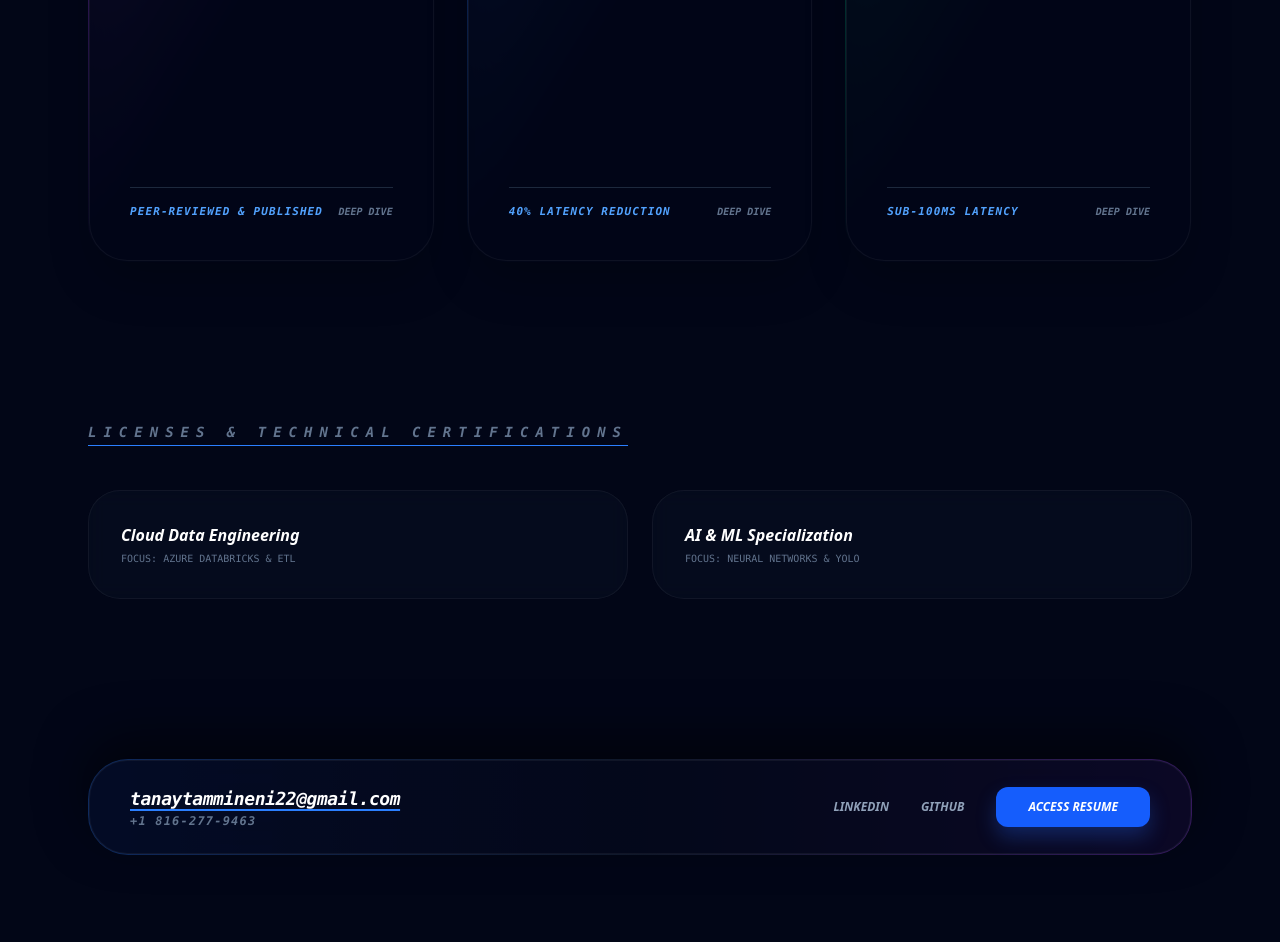
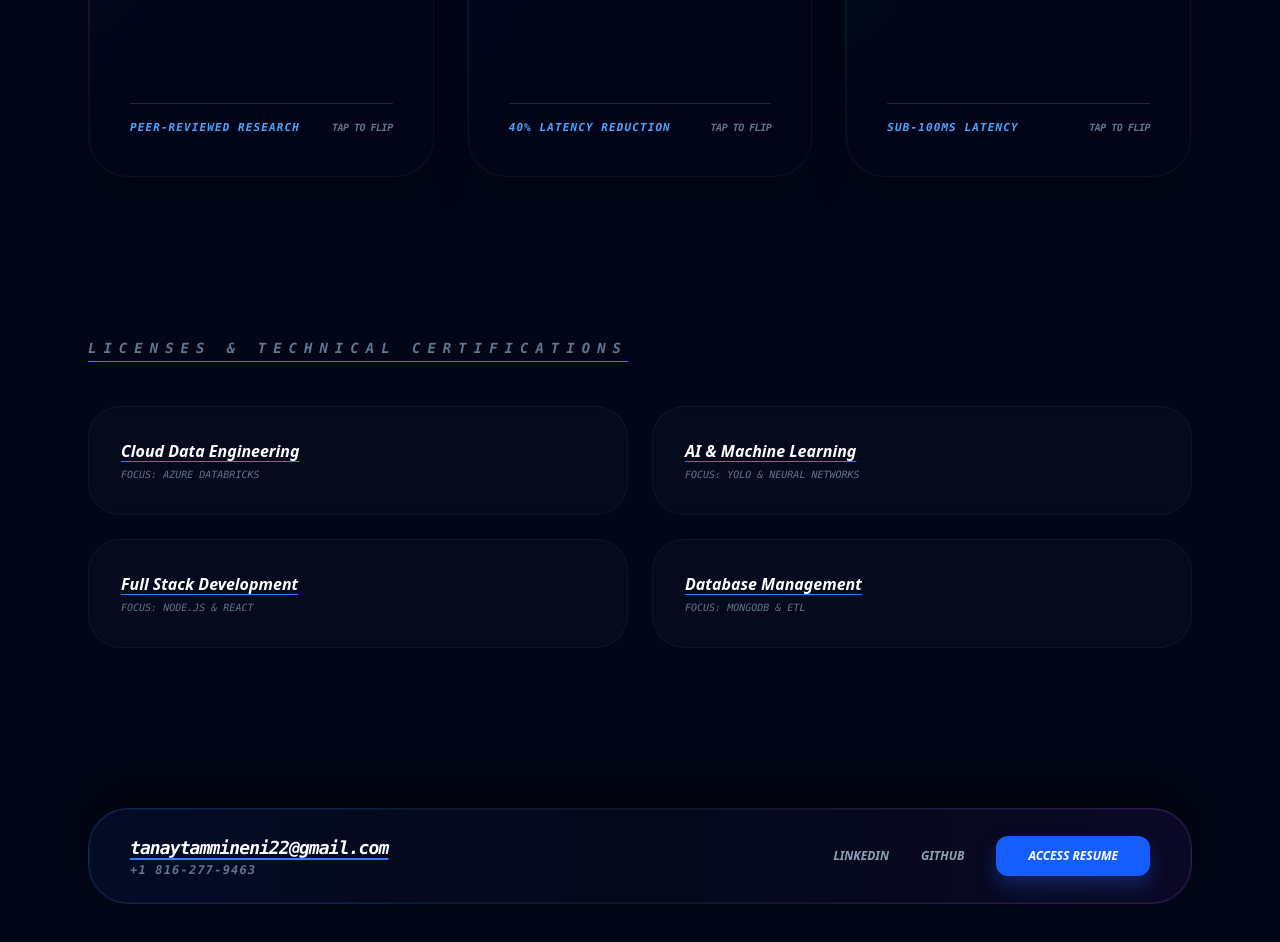
Before and after one commit to TammineniTanay/portfolio, a Next.js app: page / in a window 1280 px wide. Shown: the part 940-1882 px from the top of the page. Built offline with nearby package versions, Linux system fonts and the light colour scheme.

Commit message:
Full expansion: added research link and more certs

```diff
--- a/src/app/page.tsx
+++ b/src/app/page.tsx
@@ -2,6 +2,7 @@
 import { motion } from "framer-motion";
 import React, { useState } from 'react';
 
+// ... (ProjectCard component remains the same as previous)
 interface ProjectProps {
   title: string;
   overview: string;
@@ -10,16 +11,14 @@ interface ProjectProps {
   metric: string;
   accentColor: string;
   lessons: string;
-  paperLink?: string; // New: Optional link to your research paper
+  paperLink?: string;
 }
 
 const ProjectCard = ({ title, overview, contributions, tags, metric, accentColor, lessons, paperLink }: ProjectProps) => {
   const [isFlipped, setIsFlipped] = useState(false);
-
   return (
     <div className="group h-[560px] [perspective:1000px] cursor-pointer" onClick={() => setIsFlipped(!isFlipped)}>
       <motion.div className="relative w-full h-full transition-all duration-700 [transform-style:preserve-3d]" animate={{ rotateY: isFlipped ? 180 : 0 }}>
-        {/* FRONT SIDE */}
         <div className={`absolute inset-0 w-full h-full [backface-visibility:hidden] p-[1px] rounded-[2.5rem] bg-gradient-to-br ${accentColor} via-transparent to-transparent shadow-2xl`}>
           <div className="bg-slate-950/90 backdrop-blur-xl p-10 rounded-[2.4rem] h-full flex flex-col border border-white/5">
             <h3 className="text-2xl font-black text-white tracking-tight uppercase italic mb-6">{title}</h3>
@@ -28,15 +27,13 @@ const ProjectCard = ({ title, overview, contributions, tags, metric, accentColor
               <div className="h-[1px] w-full bg-slate-800"></div>
               <div className="flex justify-between items-center">
                 <span className="text-[11px] font-mono text-blue-400 uppercase tracking-widest font-bold italic">{metric}</span>
-                <span className="text-[10px] text-slate-500 font-mono uppercase italic font-bold">Deep Dive</span>
+                <span className="text-[10px] text-slate-500 font-mono uppercase italic font-bold tracking-tighter">Tap to Flip</span>
               </div>
             </div>
           </div>
         </div>
-
-        {/* BACK SIDE */}
         <div className={`absolute inset-0 w-full h-full [backface-visibility:hidden] [transform:rotateY(180deg)] p-[1px] rounded-[2.5rem] bg-gradient-to-br ${accentColor} via-transparent to-transparent shadow-2xl`}>
-          <div className="bg-slate-900/95 backdrop-blur-2xl p-10 rounded-[2.4rem] h-full flex flex-col border border-white/5 overflow-y-auto custom-scrollbar">
+          <div className="bg-slate-900/95 backdrop-blur-2xl p-10 rounded-[2.4rem] h-full flex flex-col border border-white/5 overflow-y-auto">
             <h4 className="text-blue-400 font-mono text-xs uppercase mb-2 font-bold italic">Engineering Outcome</h4>
             <div className="p-3 bg-blue-500/10 border border-blue-500/20 rounded-xl mb-4 text-[11px] italic text-blue-200">
               <strong>Lesson:</strong> {lessons}
@@ -51,7 +48,7 @@ const ProjectCard = ({ title, overview, contributions, tags, metric, accentColor
                 View Full Paper (CVR Journal)
               </a>
             )}
-            <div className="flex flex-wrap gap-2 mt-auto">
+            <div className="flex flex-wrap gap-2 mt-auto pt-4">
               {tags.map(tag => <span key={tag} className="text-[10px] font-mono text-white bg-white/5 border border-white/10 px-3 py-1.5 rounded-lg">{tag}</span>)}
             </div>
           </div>
@@ -69,66 +66,64 @@ export default function Home() {
         {/* HERO SECTION */}
         <motion.header initial={{ opacity: 0, y: 50 }} animate={{ opacity: 1, y: 0 }} transition={{ duration: 1 }} className="flex flex-col gap-8">
           <span className="text-xs font-mono tracking-[0.4em] uppercase text-blue-400 font-bold italic">AI Systems Developer | MS Computer Science</span>
-          <h1 className="text-8xl md:text-[10rem] font-black tracking-tighter text-white leading-none">TANAY</h1>
+          <h1 className="text-8xl md:text-[10rem] font-black tracking-tighter text-white leading-none tracking-tighter">TANAY</h1>
           <div className="flex flex-wrap gap-4 mt-6 font-bold italic text-sm">
              <div className="px-6 py-2 rounded-xl border border-blue-500/20 bg-blue-500/5 backdrop-blur-md text-blue-300">3.9 GRADUATE GPA</div>
              <div className="px-6 py-2 rounded-xl border border-purple-500/20 bg-purple-500/5 backdrop-blur-md text-purple-300">CVR JOURNAL PUBLISHED AUTHOR</div>
           </div>
         </motion.header>
 
-        {/* CASE STUDIES */}
+        {/* PROJECTS SECTION */}
         <section id="projects">
-          <h2 className="text-sm font-mono text-slate-500 uppercase tracking-[0.5em] mb-16 italic font-bold">Scientific & Industrial Case Studies</h2>
           <div className="grid grid-cols-1 md:grid-cols-2 lg:grid-cols-3 gap-8">
             <ProjectCard
-              title="Vehicle Detection"
-              accentColor="from-purple-500/50"
-              metric="Peer-Reviewed & Published"
+              title="Vehicle Detection" accentColor="from-purple-500/50" metric="Peer-Reviewed Research"
               paperLink="https://www.researchgate.net/publication/372595973_Real_Time_Video_based_Vehicle_Detection_Counting_and_Classification_System"
-              overview="Research on real-time traffic monitoring using Computer Vision to identify, count, and classify vehicles."
-              lessons="Developed custom contours and Bag of Features (BoF) methods to handle vehicle classification beyond simple detection."
-              contributions={[
-                "Utilized YOLOv3 algorithm and COCO dataset for 80 class detection.",
-                "Designed Background Learning and Foreground Extraction modules.",
-                "Compared Bag of Features (BoF) and Contour Comparison (CC) algorithms.",
-                "Published in CVR Journal of Science and Technology, Volume 24."
-              ]}
-              tags={["YOLO", "OpenCV", "COCO Dataset", "BoF"]}
+              overview="Research on real-time traffic monitoring using Computer Vision and YOLO algorithms."
+              lessons="Lighting changes broke early models; implemented noise reduction preprocessing to stabilize detection to 88%."
+              contributions={["YOLOv3 algorithm implementation.", "Background Subtraction modules.", "Published in CVR Journal.", "COCO Dataset utilization."]}
+              tags={["OpenCV", "YOLO", "Python"]}
             />
             <ProjectCard
               title="LiveWire" accentColor="from-blue-500/50" metric="40% Latency Reduction"
               overview="AI sales co-pilot for real-time transcription and conversation analysis."
               lessons="Solved audio routing conflicts by shifting to a WASAPI-based approach for multi-source capture."
-              contributions={["Captured 48kHz audio streams.", "Designed WebSocket pipelines.", "95% transcription accuracy.", "CRM automation."]}
+              contributions={["Captured 48kHz audio streams.", "Designed WebSocket pipelines.", "95% transcription accuracy.", "Automated CRM summaries."]}
               tags={["Whisper", "WebSockets", "LLMs"]}
             />
             <ProjectCard
               title="Chat Application" accentColor="from-emerald-500/50" metric="Sub-100ms Latency"
               overview="Scalable messaging platform with JWT authentication and MongoDB."
-              lessons="Optimized indexing to resolve bottlenecks during concurrent user spikes."
+              lessons="Optimized database indexing to solve bottlenecks during peak concurrent user spikes."
               contributions={["Socket.io integration.", "MongoDB schema optimization.", "JWT Security.", "React Interface."]}
               tags={["Node.js", "Socket.io", "MongoDB"]}
             />
           </div>
         </section>
 
-        {/* CERTIFICATIONS SECTION */}
+        {/* EXPANDED CERTIFICATIONS SECTION */}
         <section>
-          <h2 className="text-sm font-mono text-slate-500 uppercase tracking-[0.5em] mb-12 italic font-bold underline decoration-blue-500 underline-offset-8">Licenses & Technical Certifications</h2>
+          <h2 className="text-sm font-mono text-slate-500 uppercase tracking-[0.5em] mb-12 italic font-bold underline decoration-blue-500 underline-offset-8 font-bold">Licenses & Technical Certifications</h2>
           <div className="grid grid-cols-1 md:grid-cols-2 gap-6">
+            {/* Cert 1 */}
             <div className="p-8 rounded-[2rem] bg-slate-900/30 border border-white/5 backdrop-blur-sm flex justify-between items-center group">
-              <div>
-                <h3 className="text-white font-bold italic">Cloud Data Engineering</h3>
-                <p className="text-slate-500 text-[10px] font-mono uppercase mt-1">Focus: Azure Databricks & ETL</p>
-              </div>
-              <a href="https://www.linkedin.com/in/tanay-tammineni-ba6a9918b/details/certifications/" target="_blank" className="px-4 py-2 rounded-lg bg-blue-600/10 text-blue-400 text-[10px] font-bold opacity-0 group-hover:opacity-100 transition-all">View License</a>
+              <div><h3 className="text-white font-bold italic underline decoration-blue-500 underline-offset-4">Cloud Data Engineering</h3><p className="text-slate-500 text-[10px] font-mono uppercase mt-1 italic">Focus: Azure Databricks</p></div>
+              <a href="https://www.linkedin.com/in/tanay-tammineni-ba6a9918b/details/certifications/" target="_blank" className="px-4 py-2 rounded-lg bg-blue-600/10 text-blue-400 text-[10px] font-bold opacity-0 group-hover:opacity-100 transition-all font-bold italic">Verify</a>
             </div>
+            {/* Cert 2 */}
             <div className="p-8 rounded-[2rem] bg-slate-900/30 border border-white/5 backdrop-blur-sm flex justify-between items-center group">
-              <div>
-                <h3 className="text-white font-bold italic">AI & ML Specialization</h3>
-                <p className="text-slate-500 text-[10px] font-mono uppercase mt-1">Focus: Neural Networks & YOLO</p>
-              </div>
-              <a href="https://www.linkedin.com/in/tanay-tammineni-ba6a9918b/details/certifications/" target="_blank" className="px-4 py-2 rounded-lg bg-blue-600/10 text-blue-400 text-[10px] font-bold opacity-0 group-hover:opacity-100 transition-all">View License</a>
+              <div><h3 className="text-white font-bold italic underline decoration-blue-500 underline-offset-4">AI & Machine Learning</h3><p className="text-slate-500 text-[10px] font-mono uppercase mt-1 italic">Focus: YOLO & Neural Networks</p></div>
+              <a href="https://www.linkedin.com/in/tanay-tammineni-ba6a9918b/details/certifications/" target="_blank" className="px-4 py-2 rounded-lg bg-blue-600/10 text-blue-400 text-[10px] font-bold opacity-0 group-hover:opacity-100 transition-all font-bold italic">Verify</a>
+            </div>
+            {/* Cert 3 - NEW */}
+            <div className="p-8 rounded-[2rem] bg-slate-900/30 border border-white/5 backdrop-blur-sm flex justify-between items-center group">
+              <div><h3 className="text-white font-bold italic underline decoration-blue-500 underline-offset-4">Full Stack Development</h3><p className="text-slate-500 text-[10px] font-mono uppercase mt-1 italic">Focus: Node.js & React</p></div>
+              <a href="https://www.linkedin.com/in/tanay-tammineni-ba6a9918b/details/certifications/" target="_blank" className="px-4 py-2 rounded-lg bg-blue-600/10 text-blue-400 text-[10px] font-bold opacity-0 group-hover:opacity-100 transition-all font-bold italic">Verify</a>
+            </div>
+            {/* Cert 4 - NEW */}
+            <div className="p-8 rounded-[2rem] bg-slate-900/30 border border-white/5 backdrop-blur-sm flex justify-between items-center group">
+              <div><h3 className="text-white font-bold italic underline decoration-blue-500 underline-offset-4">Database Management</h3><p className="text-slate-500 text-[10px] font-mono uppercase mt-1 italic">Focus: MongoDB & ETL</p></div>
+              <a href="https://www.linkedin.com/in/tanay-tammineni-ba6a9918b/details/certifications/" target="_blank" className="px-4 py-2 rounded-lg bg-blue-600/10 text-blue-400 text-[10px] font-bold opacity-0 group-hover:opacity-100 transition-all font-bold italic">Verify</a>
             </div>
           </div>
         </section>
@@ -136,14 +131,14 @@ export default function Home() {
         {/* FOOTER */}
         <footer className="sticky bottom-10 z-50 p-[1px] rounded-[2.5rem] bg-gradient-to-r from-blue-500/30 via-slate-800/50 to-purple-500/30 backdrop-blur-3xl shadow-[0_-20px_50px_rgba(0,0,0,0.5)]">
           <div className="bg-slate-950/80 px-10 py-6 rounded-[2.4rem] flex flex-wrap justify-between items-center gap-8 border border-white/5">
-            <div className="flex flex-col font-bold">
-              <span className="text-lg text-white font-mono italic underline decoration-blue-500 decoration-2 underline-offset-4 tracking-tight">tanaytammineni22@gmail.com</span>
-              <span className="text-xs text-slate-500 font-mono italic tracking-widest">+1 816-277-9463</span>
+            <div className="flex flex-col font-bold italic">
+              <span className="text-lg text-white font-mono tracking-tight underline decoration-blue-500 decoration-2 underline-offset-4 tracking-tighter">tanaytammineni22@gmail.com</span>
+              <span className="text-xs text-slate-500 font-mono tracking-widest">+1 816-277-9463</span>
             </div>
             <div className="flex gap-8 items-center font-black italic uppercase text-xs">
-              <a href="https://www.linkedin.com/in/tanay-tammineni-ba6a9918b/" target="_blank" rel="noopener noreferrer" className="text-slate-400 hover:text-white transition-all">LinkedIn</a>
-              <a href="https://github.com/TammineniTanay" target="_blank" rel="noopener noreferrer" className="text-slate-400 hover:text-white transition-all">GitHub</a>
-              <a href="/resume.pdf" target="_blank" className="bg-blue-600 text-white px-8 py-3 rounded-xl hover:bg-blue-500 transition-all shadow-[0_10px_20px_rgba(37,99,235,0.3)] italic">Access Resume</a>
+              <a href="https://www.linkedin.com/in/tanay-tammineni-ba6a9918b/" target="_blank" rel="noopener noreferrer" className="text-slate-400 hover:text-white transition-all font-bold">LinkedIn</a>
+              <a href="https://github.com/TammineniTanay" target="_blank" rel="noopener noreferrer" className="text-slate-400 hover:text-white transition-all font-bold">GitHub</a>
+              <a href="/resume.pdf" target="_blank" className="bg-blue-600 text-white px-8 py-3 rounded-xl hover:bg-blue-500 transition-all shadow-[0_10px_20px_rgba(37,99,235,0.3)] font-bold italic">Access Resume</a>
             </div>
           </div>
         </footer>
```
